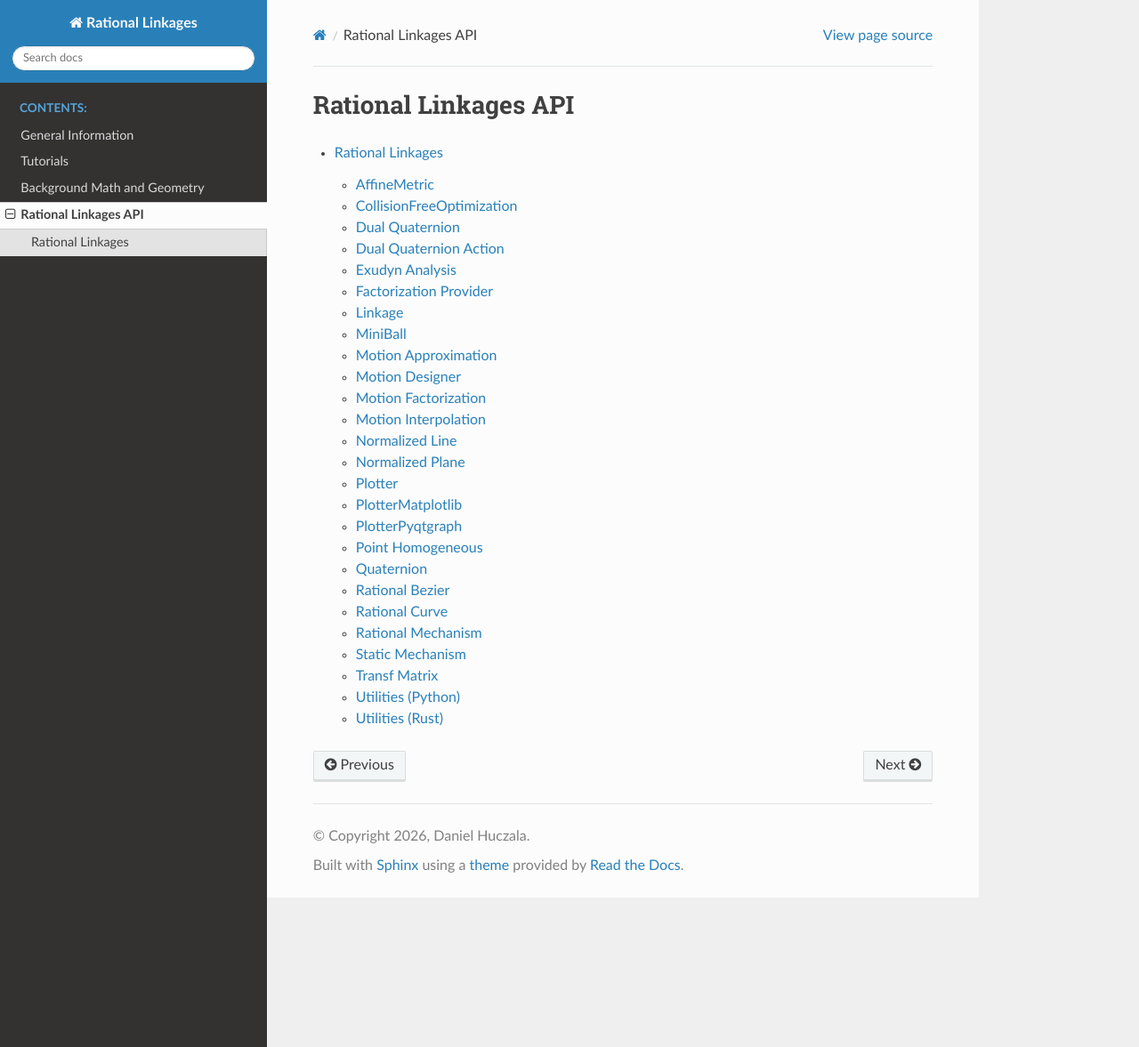
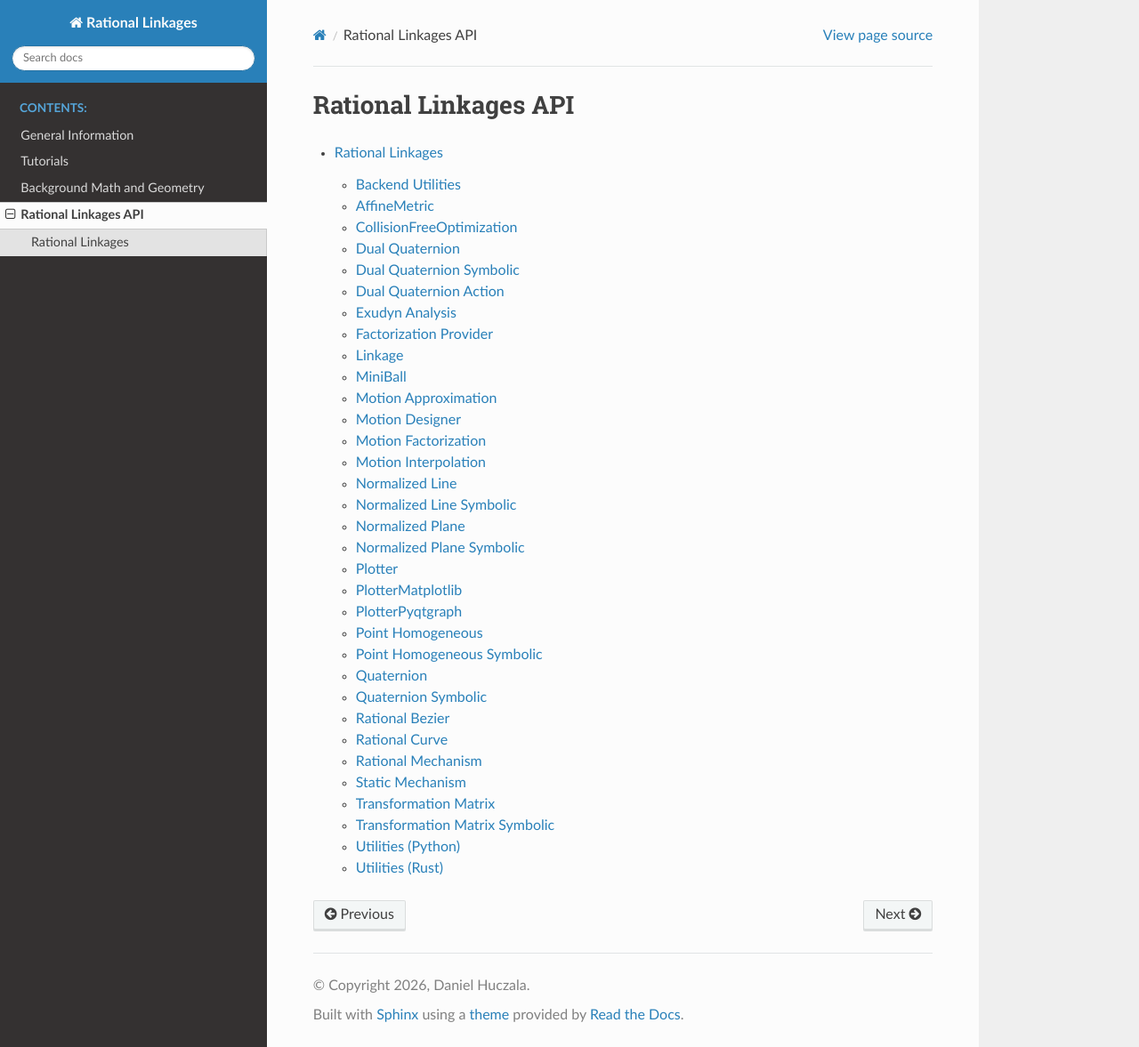
Before and after one commit to hucik14/rational-linkages, a Sphinx documentation site: the page built from docs/source/modules.rst, in a window 1280 px wide and 1177 px high. Shown: the whole window at 89% size. Built offline with Sphinx 7.4.7 and the Read the Docs theme 3.1.0, drawn with Linux system fonts in a browser that asks for light colours.

Commit message:
docs generation with symbolic classes

```diff
--- a/docs/source/conf.py
+++ b/docs/source/conf.py
@@ -61,7 +61,7 @@ extensions = [
     'sphinx.ext.intersphinx',
     'nbsphinx',
     'sphinx.ext.viewcode',
-    # 'sphinx_autodoc_typehints',
+    'sphinx_autodoc_typehints',
     'sphinxcontrib.bibtex',
     'sphinx_copybutton',
 ]
@@ -96,6 +96,7 @@ nitpick_ignore = [
 napoleon_numpy_docstring = True
 napoleon_google_docstring = False
 napoleon_use_rtype = False  # handled by sphinx-autodoc-typehints
+napoleon_use_ivar = True  # avoid duplicate attribute objects with autodoc properties
 
 # Types go into parameter descriptions, not repeated in the signature
 autodoc_typehints = "description"
--- a/docs/source/rational_linkages.rst
+++ b/docs/source/rational_linkages.rst
@@ -1,5 +1,13 @@
 Rational Linkages
 =================
+
+Backend Utilities
+-----------------
+
+.. automodule:: rational_linkages.backend
+   :members:
+   :undoc-members:
+   :show-inheritance:
 
 AffineMetric
 ------------
@@ -25,6 +33,14 @@ Dual Quaternion
    :undoc-members:
    :show-inheritance:
 
+Dual Quaternion Symbolic
+------------------------
+
+.. automodule:: rational_linkages.DualQuaternionSymbolic
+   :members:
+   :undoc-members:
+   :show-inheritance:
+
 Dual Quaternion Action
 ----------------------
 
@@ -105,10 +123,26 @@ Normalized Line
    :undoc-members:
    :show-inheritance:
 
+Normalized Line Symbolic
+------------------------
+
+.. automodule:: rational_linkages.NormalizedLineSymbolic
+   :members:
+   :undoc-members:
+   :show-inheritance:
+
 Normalized Plane
 ----------------
 
 .. automodule:: rational_linkages.NormalizedPlane
+   :members:
+   :undoc-members:
+   :show-inheritance:
+
+Normalized Plane Symbolic
+-------------------------
+
+.. automodule:: rational_linkages.NormalizedPlaneSymbolic
    :members:
    :undoc-members:
    :show-inheritance:
@@ -145,10 +179,26 @@ Point Homogeneous
    :undoc-members:
    :show-inheritance:
 
+Point Homogeneous Symbolic
+--------------------------
+
+.. automodule:: rational_linkages.PointHomogeneousSymbolic
+   :members:
+   :undoc-members:
+   :show-inheritance:
+
 Quaternion
 ----------
 
 .. automodule:: rational_linkages.Quaternion
+   :members:
+   :undoc-members:
+   :show-inheritance:
+
+Quaternion Symbolic
+-------------------
+
+.. automodule:: rational_linkages.QuaternionSymbolic
    :members:
    :undoc-members:
    :show-inheritance:
@@ -185,10 +235,18 @@ Static Mechanism
    :undoc-members:
    :show-inheritance:
 
-Transf Matrix
--------------
+Transformation Matrix
+---------------------
 
 .. automodule:: rational_linkages.TransfMatrix
+   :members:
+   :undoc-members:
+   :show-inheritance:
+
+Transformation Matrix Symbolic
+------------------------------
+
+.. automodule:: rational_linkages.TransfMatrixSymbolic
    :members:
    :undoc-members:
    :show-inheritance:
```
Also changed, not shown: other parts of docs/source/rational_linkages.rst (+2 -0 lines).
